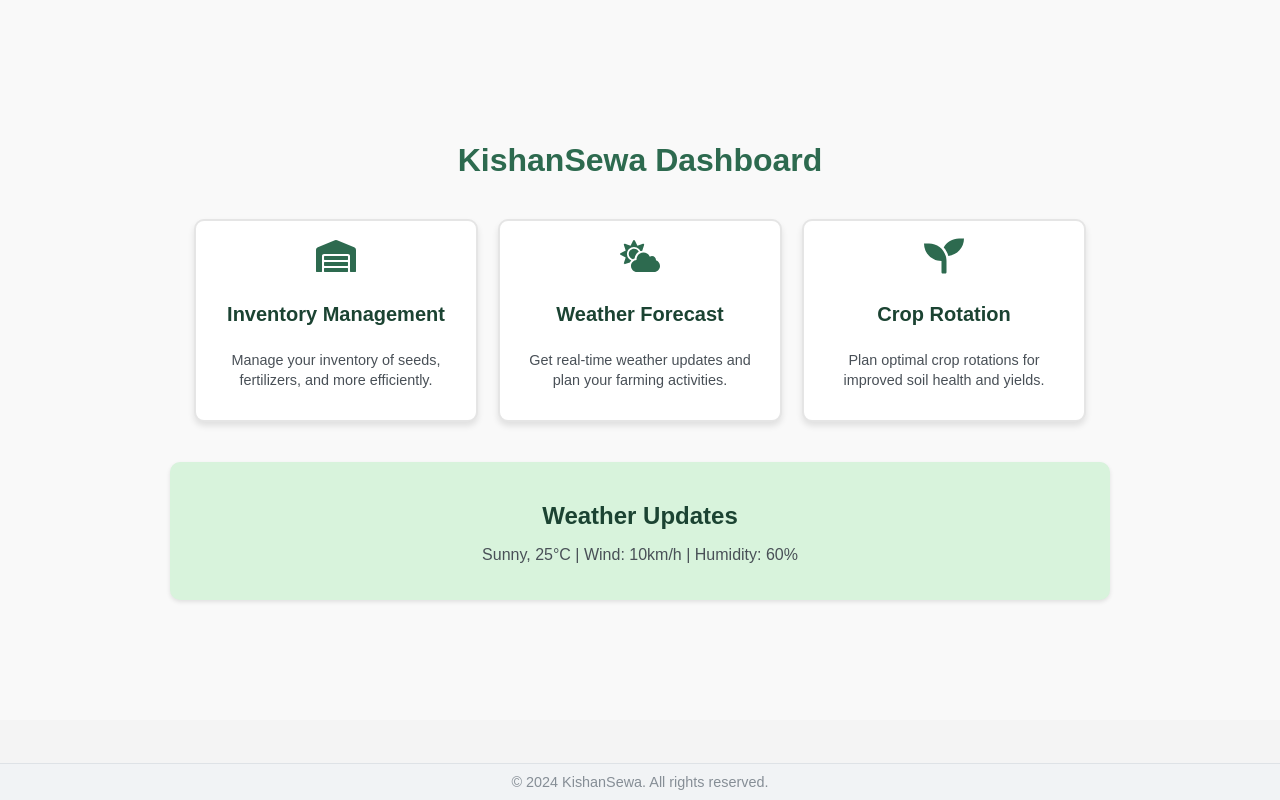
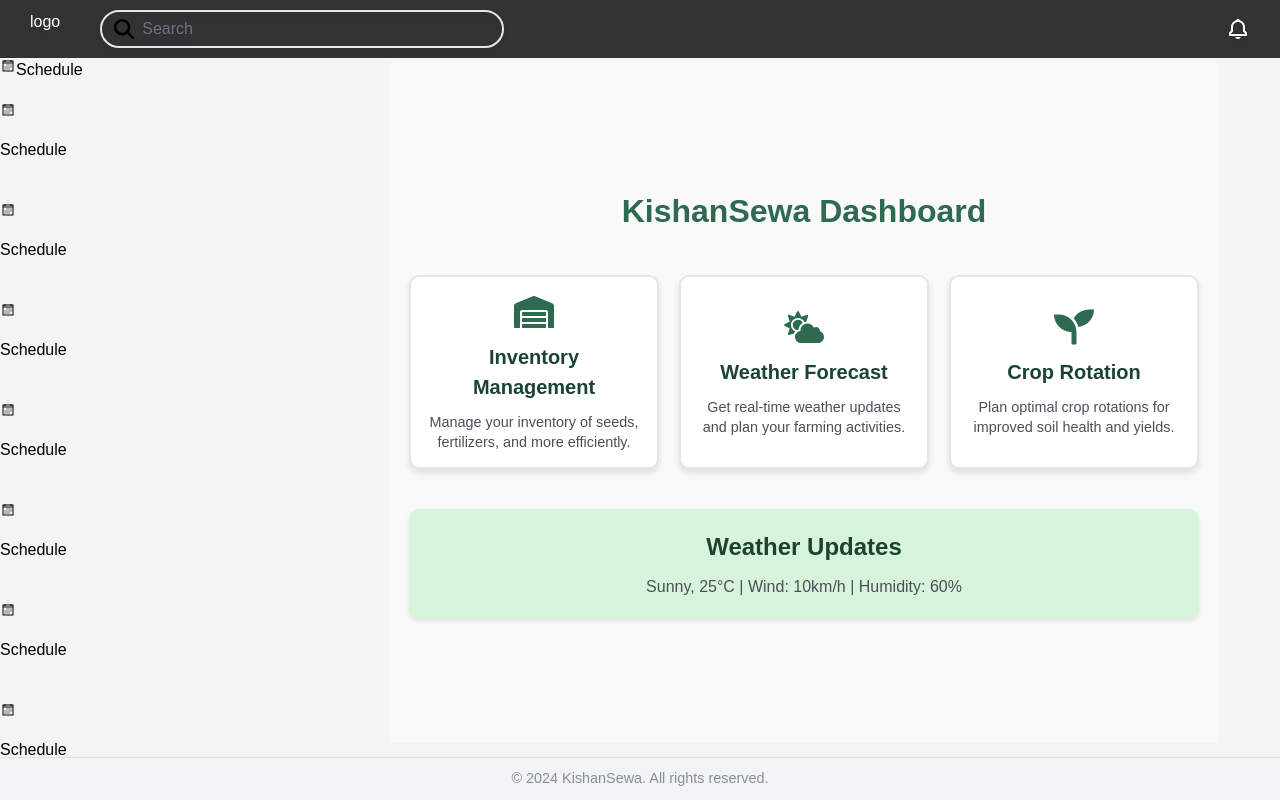
Before and after one commit to Sujit-Thapa/Hackathon, a Next.js app in the folder kishansewa/: page / in a window 1280 px wide. Shown: the top 800 px of the page. Built offline with nearby package versions, Linux system fonts and the light colour scheme.

Commit message:
feat: restructure application layout and add Tailwind CSS for styling

```diff
--- /dev/null
+++ b/kishansewa/app/(main-app)/layout.tsx
@@ -0,0 +1,32 @@
+// components/Layout.tsx
+import React from "react";
+import Head from "next/head";
+import Link from "next/link";
+import styles from "./page.module.css";
+import { FaWarehouse, FaCloudSun, FaSeedling } from "react-icons/fa";
+import { NavBar } from "../components/navbar/navBar";
+import { SideNav } from "../components/sideNav/sideNav";
+type LayoutProps = {
+  children: React.ReactNode;
+  title?: string;
+};
+
+const Layout: React.FC<LayoutProps> = ({ children }) => (
+  <>
+    <header>
+      <NavBar />
+    </header>
+    <div className="flex ">
+      <SideNav />
+      <main>{children}</main>
+    </div>
+    {/* Footer */}
+    <div>
+      <footer className={styles.footer}>
+        © 2024 KishanSewa. All rights reserved.
+      </footer>
+    </div>
+  </>
+);
+
+export default Layout;
--- /dev/null
+++ b/kishansewa/app/(main-app)/page.module.css
@@ -0,0 +1,135 @@
+.mainContainer {
+  display: flex;
+  flex-direction: column;
+  align-items: center;
+  justify-content: center;
+  padding: 20px;
+  background-color: #f9f9f9;
+  font-family: "Arial", sans-serif;
+  height: 85vh;
+}
+
+/* Heading styles */
+.heading {
+  font-size: 2rem;
+  font-weight: bold;
+  color: #2d6a4f;
+  margin-bottom: 20px;
+}
+
+/* Subheading or section title */
+.subHeading {
+  font-size: 1.5rem;
+  color: #40916c;
+  margin-top: 10px;
+  margin-bottom: 10px;
+}
+
+/* Button styles */
+.button {
+  display: inline-block;
+  padding: 10px 20px;
+  background-color: #52b788;
+  color: white;
+  font-size: 1rem;
+  font-weight: bold;
+  text-align: center;
+  border: none;
+  border-radius: 8px;
+  cursor: pointer;
+  transition: background-color 0.3s ease;
+}
+
+.button:hover {
+  background-color: #40916c;
+}
+
+/* Card container */
+.cardContainer {
+  display: flex;
+  flex-wrap: wrap;
+  justify-content: space-around;
+  margin: 20px 0;
+  gap: 20px;
+}
+
+/* Individual card */
+.card {
+  display: flex;
+  flex-direction: column;
+  align-items: center;
+  justify-content: center;
+  width: 250px;
+  background-color: #ffffff;
+  border: 2px solid #e5e5e5;
+  border-radius: 10px;
+  box-shadow: 0 4px 6px rgba(0, 0, 0, 0.1);
+  padding: 15px;
+  text-align: center;
+  transition: transform 0.3s ease, box-shadow 0.3s ease;
+}
+
+.card:hover {
+  transform: translateY(-5px);
+  box-shadow: 0 6px 10px rgba(0, 0, 0, 0.15);
+}
+
+/* Card icons */
+.cardIcon {
+  font-size: 2.5rem;
+  color: #2d6a4f;
+  margin-bottom: 10px;
+}
+
+/* Card titles */
+.cardTitle {
+  font-size: 1.25rem;
+  font-weight: bold;
+  color: #1b4332;
+  margin-bottom: 10px;
+}
+
+/* Card descriptions */
+.cardDescription {
+  font-size: 0.9rem;
+  color: #495057;
+  line-height: 1.4;
+}
+
+/* Weather and additional data section */
+.weatherSection {
+  width: 100%;
+  max-width: 900px;
+  background-color: #d8f3dc;
+  padding: 20px;
+  border-radius: 10px;
+  box-shadow: 0 2px 4px rgba(0, 0, 0, 0.1);
+  margin-top: 20px;
+  text-align: center;
+}
+
+.weatherTitle {
+  font-size: 1.5rem;
+  font-weight: bold;
+  color: #1b4332;
+  margin-bottom: 10px;
+}
+
+.weatherData {
+  font-size: 1rem;
+  color: #495057;
+}
+
+/* Footer styles */
+.footer {
+  margin-top: 30px;
+  width: 100%;
+  text-align: center;
+  font-size: 0.9rem;
+  color: #868e96;
+  padding: 10px 0;
+  background-color: #f1f3f5;
+  border-top: 1px solid #dee2e6;
+  bottom: 0;
+  position: absolute;
+}
--- /dev/null
+++ b/kishansewa/app/(main-app)/page.tsx
@@ -0,0 +1,52 @@
+import React from "react";
+import styles from "./page.module.css";
+import { FaWarehouse, FaCloudSun, FaSeedling } from "react-icons/fa";
+import { UserButton } from "@clerk/nextjs";
+import { getAuth } from "@clerk/nextjs/server";
+import { NavBar } from "../components/navbar/navBar";
+
+const Page = () => {
+  return (
+    <>
+      <div className={styles.mainContainer}>
+        <h1 className={styles.heading}>KishanSewa Dashboard</h1>
+        <div className="button"></div>
+        <div className={styles.cardContainer}>
+          {/* Inventory Card */}
+          <div className={styles.card}>
+            <FaWarehouse className={styles.cardIcon} />
+            <h2 className={styles.cardTitle}>Inventory Management</h2>
+            <p className={styles.cardDescription}>
+              Manage your inventory of seeds, fertilizers, and more efficiently.
+            </p>
+          </div>
+          {/* Weather Card */}
+          <div className={styles.card}>
+            <FaCloudSun className={styles.cardIcon} />
+            <h2 className={styles.cardTitle}>Weather Forecast</h2>
+            <p className={styles.cardDescription}>
+              Get real-time weather updates and plan your farming activities.
+            </p>
+          </div>
+          {/* Crop Rotation Card */}
+          <div className={styles.card}>
+            <FaSeedling className={styles.cardIcon} />
+            <h2 className={styles.cardTitle}>Crop Rotation</h2>
+            <p className={styles.cardDescription}>
+              Plan optimal crop rotations for improved soil health and yields.
+            </p>
+          </div>
+        </div>
+        {/* Weather Section */}
+        <div className={styles.weatherSection}>
+          <h2 className={styles.weatherTitle}>Weather Updates</h2>
+          <p className={styles.weatherData}>
+            Sunny, 25°C | Wind: 10km/h | Humidity: 60%
+          </p>
+        </div>
+      </div>
+    </>
+  );
+};
+
+export default Page;
--- /dev/null
+++ b/kishansewa/app/components/navbar/navBar.tsx
@@ -0,0 +1,18 @@
+import { UserButton } from "@clerk/nextjs";
+import NavSearchBar from "./navSearch";
+import { BiBell } from "react-icons/bi";
+
+export const NavBar = () => {
+  return (
+    <div className="flex gap-10 drop-shadow-md shadow-stone-400 justify-between px-5 ">
+      <div className="flex gap-10">
+        <div className="logo">logo</div>
+        <NavSearchBar />
+      </div>
+      <div className="flex flex-row gap-10 items-center justify-center ">
+        <BiBell className="nav-item w-6 h-6" />
+        <UserButton />
+      </div>
+    </div>
+  );
+};
--- /dev/null
+++ b/kishansewa/app/components/navbar/navSearch.tsx
@@ -0,0 +1,27 @@
+import { FaMagnifyingGlass } from "react-icons/fa6";
+
+const NavSearchBar = () => {
+  return (
+    <>
+      <FaMagnifyingGlass className="h-8 w-8 xl:hidden mr-2" />
+      <form
+        className=" xl:flex hidden   items-center divide-x rounded-full border-2 border-slate-200  gap-1 hover:bg-slate-200
+            "
+      >
+        <div className="relative">
+          <label htmlFor="search"></label>
+          <input
+            type="search"
+            name="search"
+            placeholder="Search"
+            className="  w-[25rem] block bg-inherit rounded-full py-[5px] pl-10  outline-2
+                     placeholder:text-gray-500 "
+          />
+          <FaMagnifyingGlass className="pointer-events-none  absolute left-3 top-1/2 h-[20px] w-[20px] -translate-y-1/2 text-black peer-focus:text-gray-900" />
+        </div>
+      </form>
+    </>
+  );
+};
+
+export default NavSearchBar;
--- /dev/null
+++ b/kishansewa/app/components/sideNav/sideNav.tsx
@@ -0,0 +1,34 @@
+import React from "react";
+import { LiaCalendarAltSolid } from "react-icons/lia";
+
+export const SideNav = () => {
+  return (
+    <>
+      <div className="flex flex-col w-[30%] gap-5">
+        <div className="flex">
+          <LiaCalendarAltSolid /> <p>Schedule</p>
+        </div>
+        <LiaCalendarAltSolid /> <p>Schedule</p>
+        <div className="flex"></div>
+        <LiaCalendarAltSolid /> <p>Schedule</p>
+        <div className="flex"></div>
+        <LiaCalendarAltSolid /> <p>Schedule</p>
+        <div className="flex"></div>
+        <LiaCalendarAltSolid /> <p>Schedule</p>
+        <div className="flex"></div>
+        <LiaCalendarAltSolid /> <p>Schedule</p>
+        <div className="flex"></div>
+        <LiaCalendarAltSolid /> <p>Schedule</p>
+        <div className="flex"></div>
+        <LiaCalendarAltSolid /> <p>Schedule</p>
+        <div className="flex"></div>
+        <LiaCalendarAltSolid /> <p>Schedule</p>
+        <div className="flex"></div>
+        <LiaCalendarAltSolid /> <p>Schedule</p>
+        <div className="flex"></div>
+        <LiaCalendarAltSolid /> <p>Schedule</p>
+        <div className="flex"></div>
+      </div>
+    </>
+  );
+};
--- a/kishansewa/app/globals.css
+++ b/kishansewa/app/globals.css
@@ -1,3 +1,7 @@
+@tailwind base;
+@tailwind components;
+@tailwind utilities;
+
 /* app/styles/globals.css */
 body {
   font-family: Arial, sans-serif;
--- a/kishansewa/app/page.tsx
+++ /dev/null
@@ -1,71 +0,0 @@
-import React from "react";
-import styles from "./page.module.css";
-import { FaWarehouse, FaCloudSun, FaSeedling } from "react-icons/fa";
-import { UserButton } from "@clerk/nextjs";
-import { getAuth } from "@clerk/nextjs/server";
-
-// const { userId } = getAuth(context);
-
-// if (userId) {
-//   // Redirect logged-in users to another page (e.g., dashboard)
-//   return {
-//     redirect: {
-//       destination: "/dashboard",
-//       permanent: false,
-//     },
-//   };
-// }
-
-const Page = () => {
-  return (
-    <div className={styles.mainContainer}>
-      <h1 className={styles.heading}>KishanSewa Dashboard</h1>
-      <div className="button">
-        <UserButton />
-      </div>
-      <div className={styles.cardContainer}>
-        {/* Inventory Card */}
-        <div className={styles.card}>
-          <FaWarehouse className={styles.cardIcon} />
-          <h2 className={styles.cardTitle}>Inventory Management</h2>
-          <p className={styles.cardDescription}>
-            Manage your inventory of seeds, fertilizers, and more efficiently.
-          </p>
-        </div>
-
-        {/* Weather Card */}
-        <div className={styles.card}>
-          <FaCloudSun className={styles.cardIcon} />
-          <h2 className={styles.cardTitle}>Weather Forecast</h2>
-          <p className={styles.cardDescription}>
-            Get real-time weather updates and plan your farming activities.
-          </p>
-        </div>
-
-        {/* Crop Rotation Card */}
-        <div className={styles.card}>
-          <FaSeedling className={styles.cardIcon} />
-          <h2 className={styles.cardTitle}>Crop Rotation</h2>
-          <p className={styles.cardDescription}>
-            Plan optimal crop rotations for improved soil health and yields.
-          </p>
-        </div>
-      </div>
-
-      {/* Weather Section */}
-      <div className={styles.weatherSection}>
-        <h2 className={styles.weatherTitle}>Weather Updates</h2>
-        <p className={styles.weatherData}>
-          Sunny, 25°C | Wind: 10km/h | Humidity: 60%
-        </p>
-      </div>
-
-      {/* Footer */}
-      <footer className={styles.footer}>
-        © 2024 KishanSewa. All rights reserved.
-      </footer>
-    </div>
-  );
-};
-
-export default Page;
```
